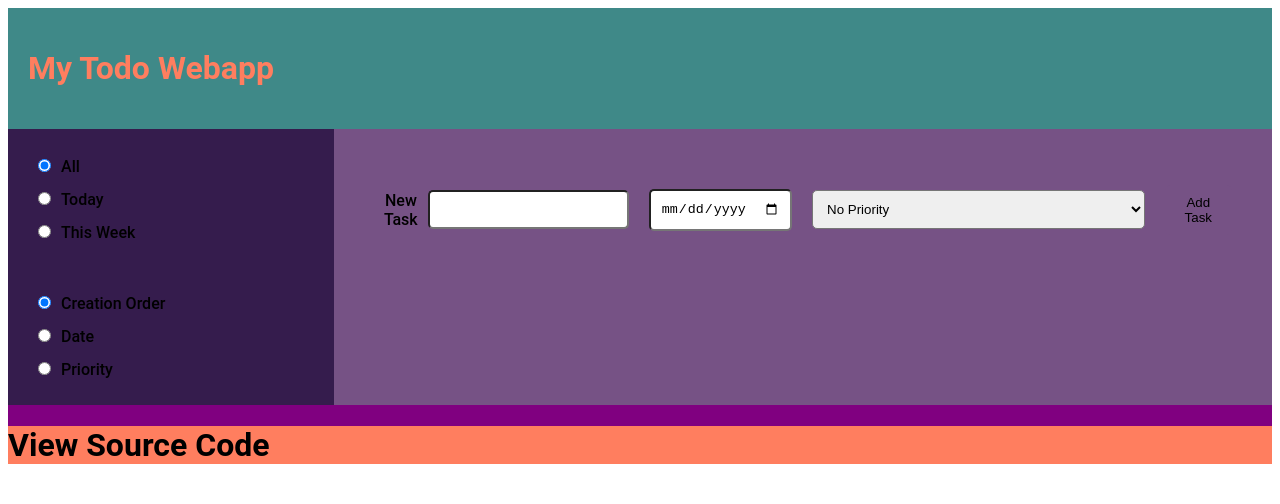
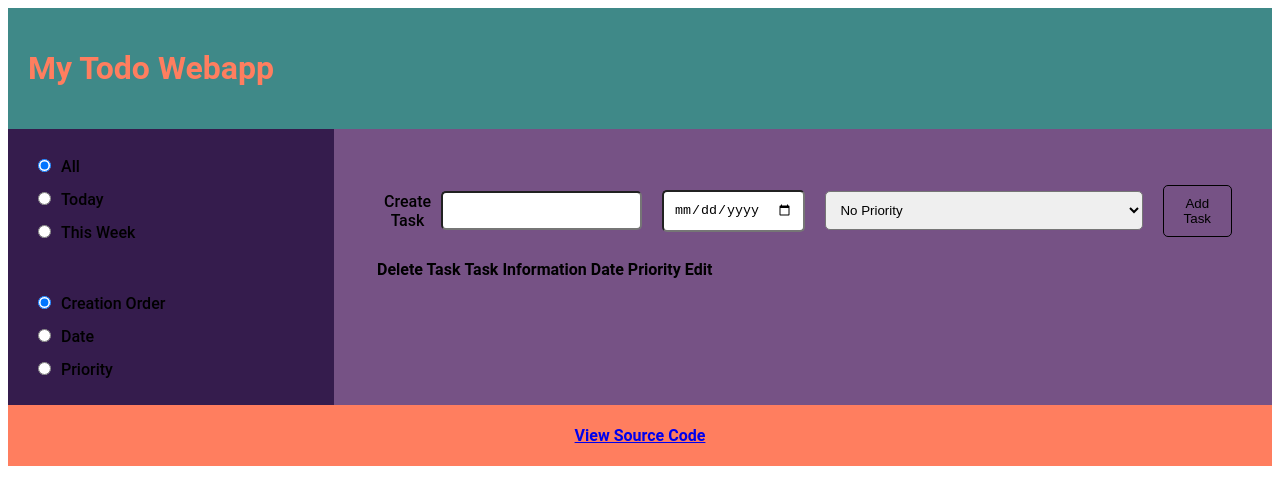
Before and after one commit to rickym-h/todo-webapp, a React (Create React App) app: page / in a window 1280 px wide. Shown: the top 504 px of the page. Built offline with nearby package versions, Linux system fonts and the light colour scheme.

Commit message:
updated task list to show as a table so all data lines up vertically. this includes tasks with no dates which would otherwise be spaced differently to tasks with dates

```diff
--- a/src/App.js
+++ b/src/App.js
@@ -180,7 +180,7 @@ class App extends Component {
 
 
               <form onSubmit={this.onSubmitTask} id={"newTaskInterface"}>
-                <label htmlFor={"taskInput"}>New Task</label>
+                <label htmlFor={"taskInput"}>Create Task</label>
                 <input
                     type={"text"}
                     id={"taskInput"}
@@ -209,8 +209,9 @@ class App extends Component {
 
             </div>
           </div>
+
           <div id={"footerBar"}>
-            <h1>View Source Code</h1>
+            <h4><a href={"https://github.com/rickym-h/todo-webapp"}>View Source Code</a></h4>
           </div>
         </div>
 
--- a/src/Styles.css
+++ b/src/Styles.css
@@ -21,7 +21,7 @@ input {
 }
 
 button {
-    border: none;
+    border: 1px solid black;
     align-items: flex-start;
     outline: none;
     background-color: var(--main-background);
@@ -79,6 +79,8 @@ select {
 }
 
 #footerBar {
+    display: flex;
+    justify-content: center;
     background-color: var(--main-pop-colour);
 }
 
@@ -95,20 +97,3 @@ select {
     width: 100%;
     text-align: center;
 }
-
-.overview-container {
-    display: flex;
-    flex-direction: column;
-}
-
-.task-item {
-    display: flex;
-    flex-direction: row;
-    align-items: center;
-    justify-content: space-between;
-    padding: 10px;
-    margin: 5px;
-    border-radius: 5px;
-
-    background-color: var(--main-pop-colour);
-}
--- a/src/components/Overview.js
+++ b/src/components/Overview.js
@@ -86,17 +86,31 @@ class Overview extends Component {
 
         return (
             <div className={"overview-container"}>
-                {myTasks.map((t) => {
-                    return (
-                        <div key={t.id} className={"task-item"}>
-                            <button type={"button"} id={t.id} onClick={()=>this.handleDeleteTaskEvent(t.id)}>Click to Complete!</button>
-                            <p>{t.text}</p>
-                            <p>{t.date}</p>
-                            <div>{t.priority}</div>
-                            <button type={"button"} id={"edit"+t.id} onClick={()=>this.handleEditTaskEvent(t.id)}>Click to Edit!</button>
-                        </div>
-                    );
-                })}
+                <table>
+                    <tr>
+                        <th>Delete Task</th>
+                        <th>Task Information</th>
+                        <th>Date</th>
+                        <th>Priority</th>
+                        <th>Edit</th>
+                    </tr>
+                    {myTasks.map((t) => {
+                        return (
+                            <tr key={t.id}>
+                                <th><button type={"button"} id={t.id} onClick={()=>this.handleDeleteTaskEvent(t.id)}>Click to Complete!</button></th>
+                                <th><p>{t.text}</p></th>
+                                <th><p>{t.date}</p></th>
+                                <th><div>{t.priority}</div></th>
+                                <th><button type={"button"} id={"edit"+t.id} onClick={()=>this.handleEditTaskEvent(t.id)}>Click to Edit!</button></th>
+                                {/*<td><button type={"button"} id={t.id} onClick={()=>this.handleDeleteTaskEvent(t.id)}>Click to Complete!</button></td>*/}
+                                {/*<td><p>{t.text}</p></td>*/}
+                                {/*<td><p>{t.date}</p></td>*/}
+                                {/*<td><div>{t.priority}</div></td>*/}
+                                {/*<td><button type={"button"} id={"edit"+t.id} onClick={()=>this.handleEditTaskEvent(t.id)}>Click to Edit!</button></td>*/}
+                            </tr>
+                        );
+                    })}
+                </table>
             </div>
         )
     }
```
